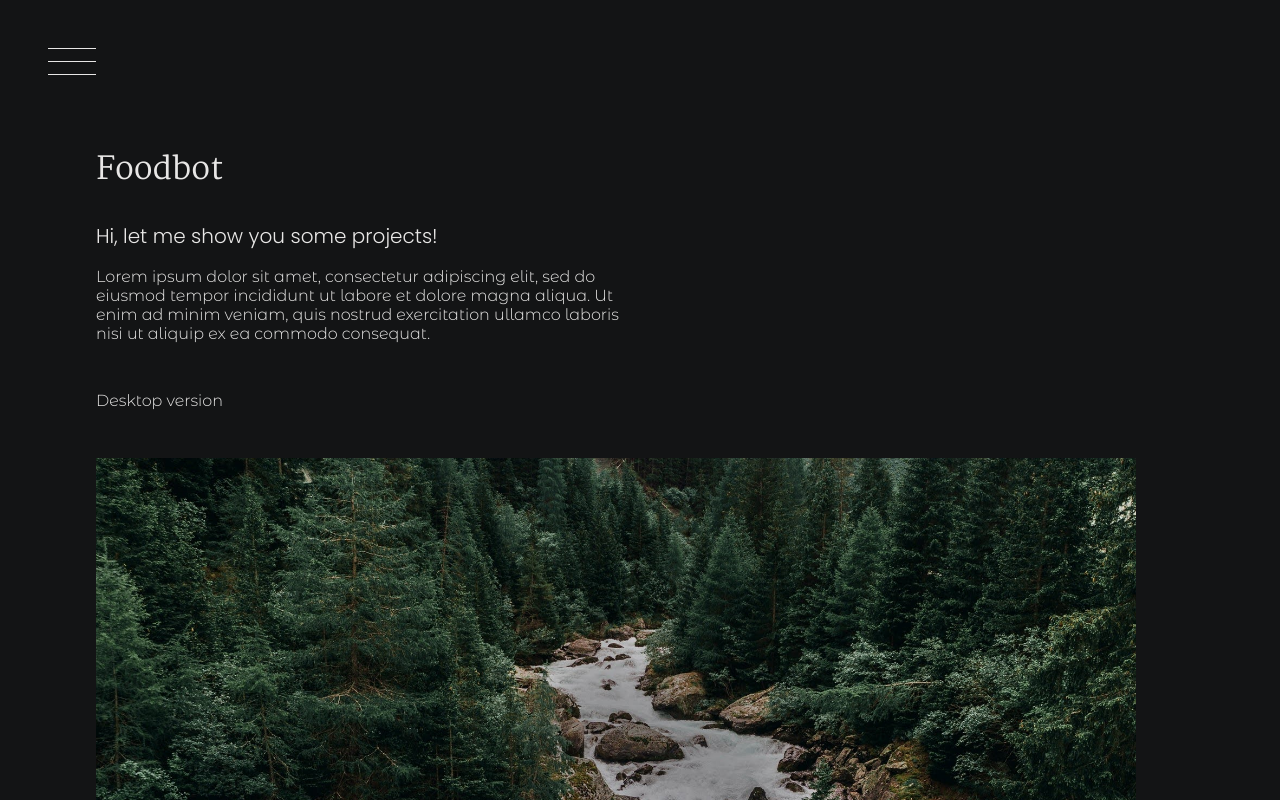
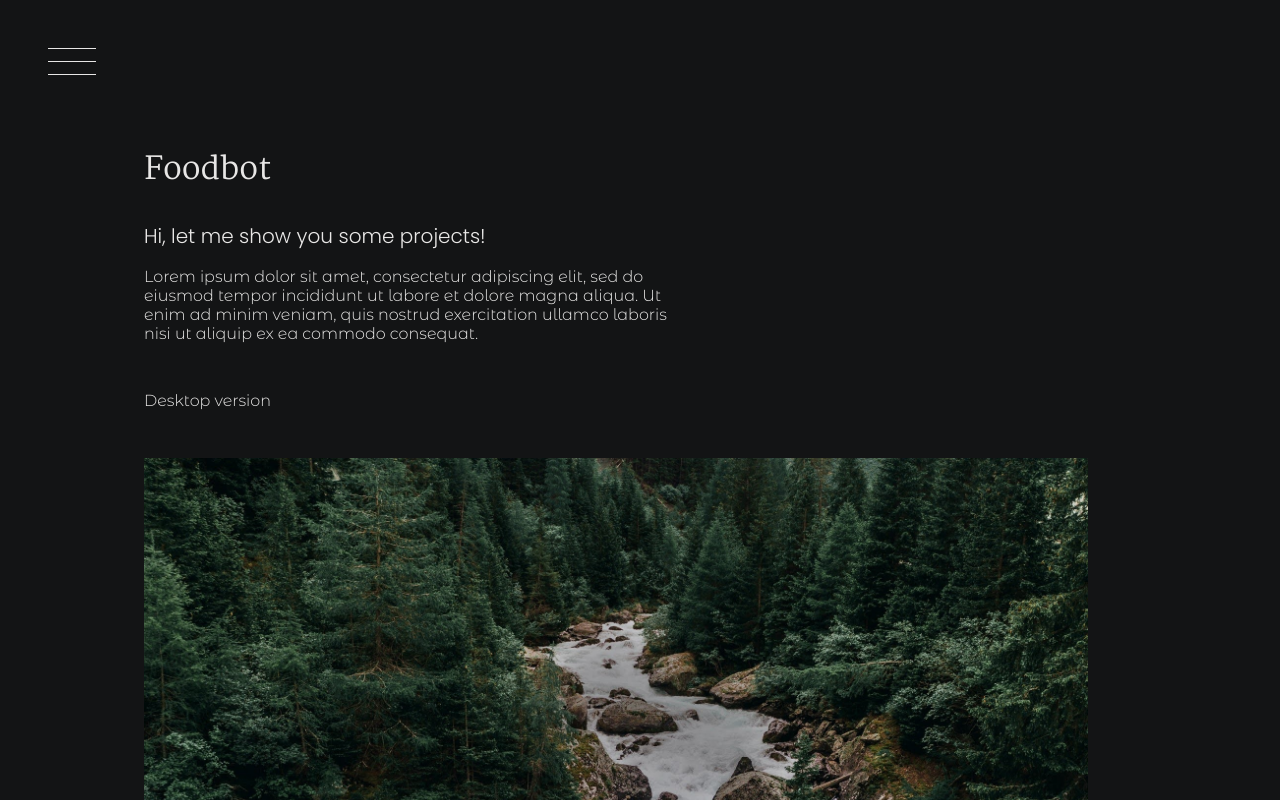
Before and after one commit to mateusz-fortuna/portfolio, a Next.js app: page /casestudy/foodbot in a window 1280 px wide. Built offline with nearby package versions, Linux system fonts and the light colour scheme.

Commit message:
Set max-width in the CaseStudy for dektop devices

```diff
--- a/styles/CaseStudy.module.sass
+++ b/styles/CaseStudy.module.sass
@@ -6,7 +6,7 @@
     margin-bottom: $margin-standard
 
 .caseStudy__desktopView
-  padding: 2 * $margin-standard $margin-standard,
+  padding: 2 * $margin-standard,
   & > div:first-child
     margin-bottom: $margin-standard
   & > div:nth-child(5)
@@ -37,3 +37,7 @@
       cursor: default
       &::after
         display: none
+
+@media screen and (orientation: landscape)
+  .caseStudy__desktopView
+    max-width: 1200px
```
